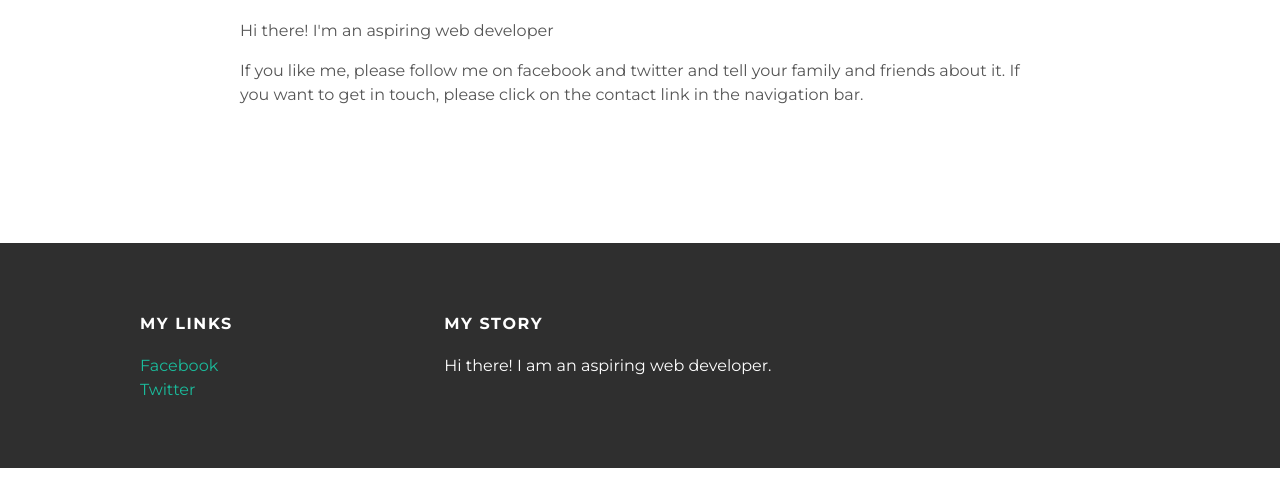
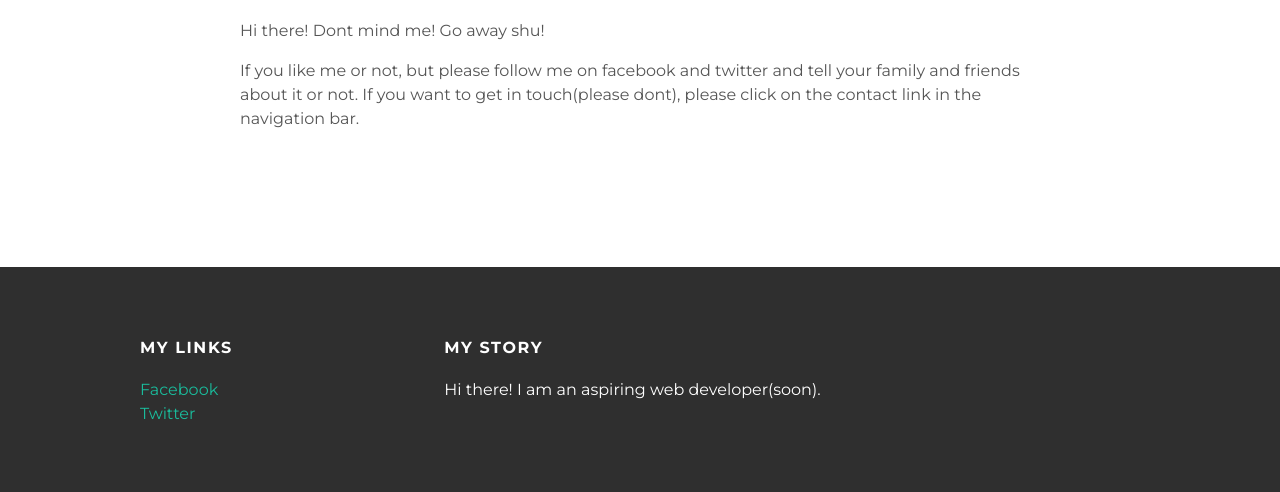
Before and after one commit to wesethan/wesethan.github.io, a plain HTML site: page about.html in a window 1280 px wide. Shown: the part 419-911 px from the top of the page. Before the commit the page ends 887 px from the top, so only its background shows below. Drawn offline with Linux system fonts and the light colour scheme.

Commit message:
Update about.html

```diff
--- a/about.html
+++ b/about.html
@@ -23,8 +23,8 @@
                         </div>
                         <h1 class="about-title">About me</h1>
                         <div class="about-content">
-                            <p>Hi there! I'm an aspiring web developer</p>
-                            <p>If you like me, please follow me on facebook and twitter and tell your family and friends about it. If you want to get in touch, please click on the contact link in the navigation bar.</p>
+                            <p>Hi there! Dont mind me! Go away shu!</p>
+                            <p>If you like me or not, but please follow me on facebook and twitter and tell your family and friends about it or not. If you want to get in touch(please dont), please click on the contact link in the navigation bar.</p>
                         </div>
                     </div>
                 </div>
@@ -42,7 +42,7 @@
                 </div>
                 <div class="column">
                     <h4>My story</h4>
-                    <p>Hi there! I am an aspiring web developer.</p>
+                    <p>Hi there! I am an aspiring web developer(soon).</p>
                 </div>
             </div>
         </div>
```
